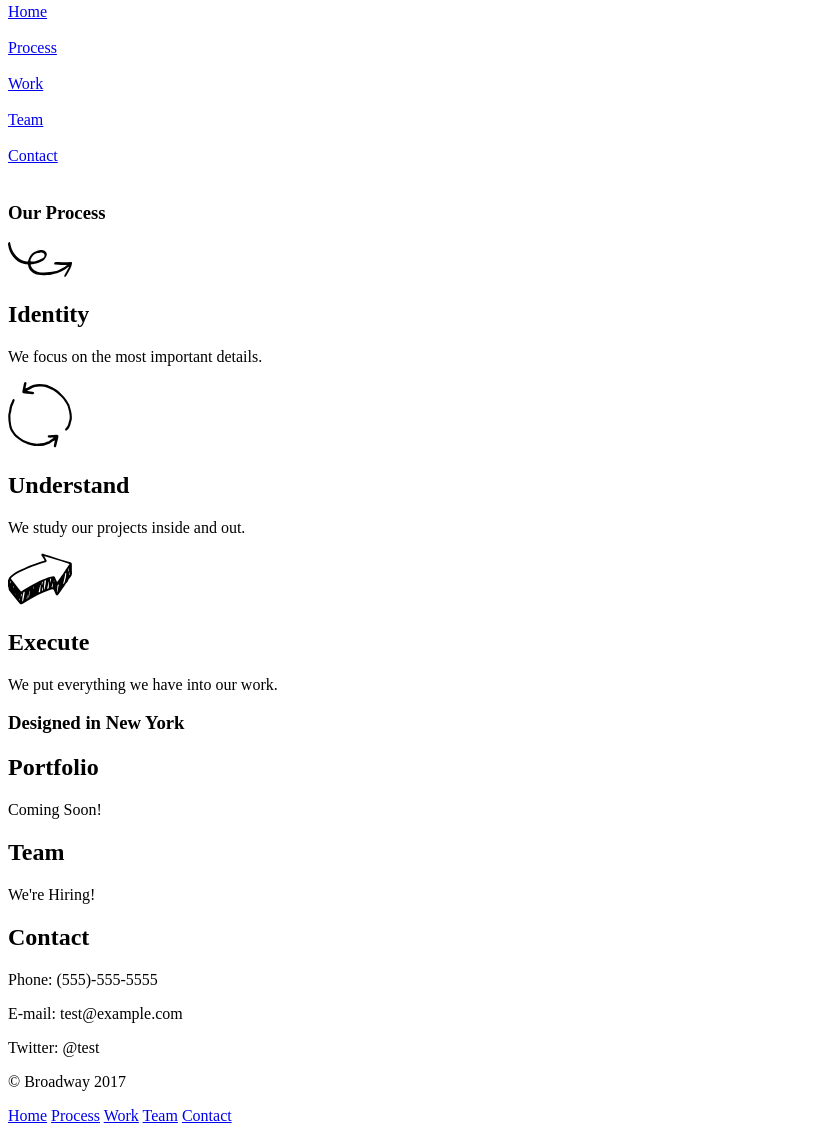
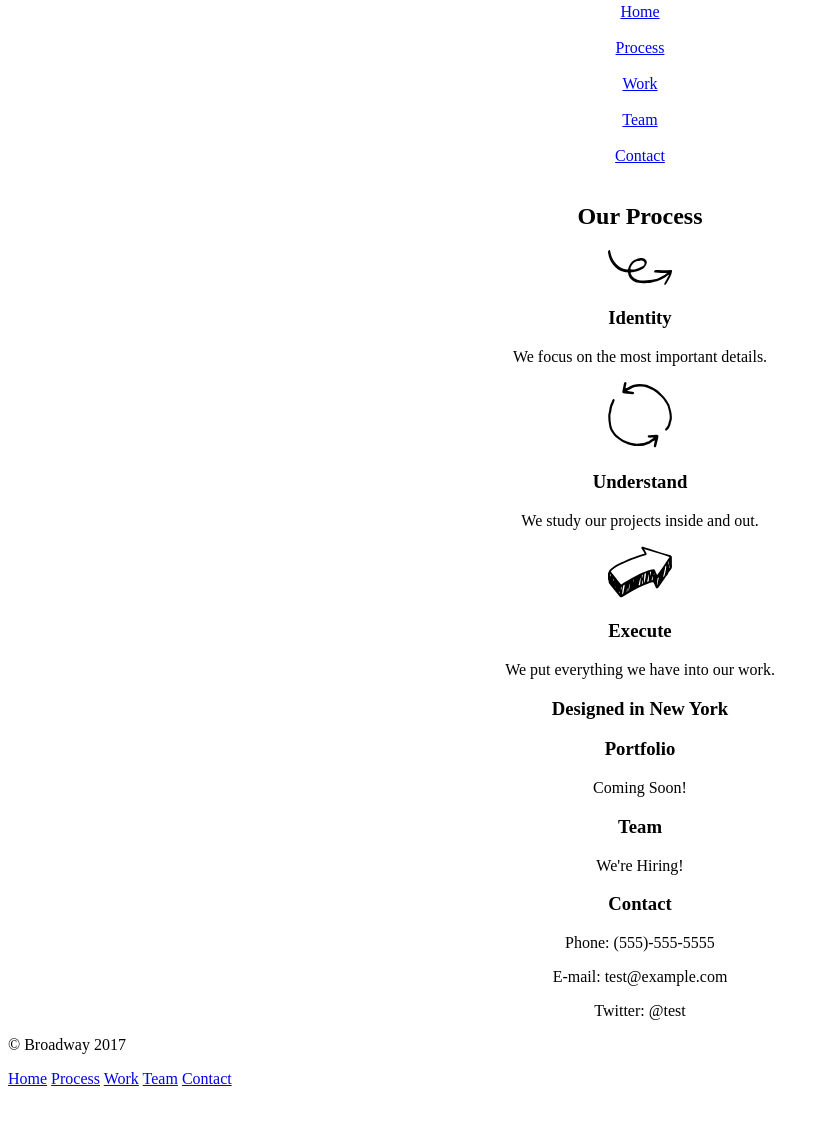
Before and after one commit to igadsden/broadway, a plain HTML site: page index.html in a window 1280 px wide. Shown: the part 77-1210 px from the top of the page, without its empty margins (0-825 px from the left). After the commit the page ends 1173 px from the top, so only its background shows below. Drawn offline with Linux system fonts and the light colour scheme; files whose address does not match are found by name.

Commit message:
6thcommit.

```diff
--- a/index.html
+++ b/index.html
@@ -3,16 +3,20 @@
   <head>
     <meta charset="utf-8">
     <title></title>
+    <link href="./resources/style.css" rel="stylesheet" href="/css/master.css">
+
   </head>
   <body>
 
 <!--Main Heading-->
 
+
+  <div class="Navigation1">
+
   <h1>Broadway Design</h1>
 
 <!--navigation-->
 
-  <div class="Navigation1">
     <a href="https://external-production.codecademy.com/assets/secure/index-e15cd898fa5906b22c02b7fc4cf8e509.html#">Home</a><br><br>
     <a href="https://external-production.codecademy.com/assets/secure/index-e15cd898fa5906b22c02b7fc4cf8e509.html#process">Process</a><br><br>
     <a href="https://external-production.codecademy.com/assets/secure/index-e15cd898fa5906b22c02b7fc4cf8e509.html#work">Work</a><br><br>
@@ -22,7 +26,7 @@
 
 <!--Our Process Heading-->
 
-  <h3>Our Process</h3>
+  <h2>Our Process</h2>
 
 <!--Identity image-->
 
@@ -32,7 +36,7 @@
 
 <!--Identity info-->
 
-  <h2>Identity</h2>
+  <h3>Identity</h3>
     <p>We focus on the most important details.</p>
 
 <!--Understand image-->
@@ -41,7 +45,7 @@
 
 <!--Understand info-->
 
-  <h2>Understand</h2>
+  <h3>Understand</h3>
     <p>We study our projects inside and out.</p>
 
 <!--Execute image-->
@@ -50,7 +54,7 @@
 
 <!--Execute info-->
 
-  <h2>Execute</h2>
+  <h3>Execute</h3>
     <p>We put everything we have into our work.</p>
 
 <!--NewYork Heading-->
@@ -59,13 +63,13 @@
 
 <!--Portfolio,team,contact info-->
 
-  <h2>Portfolio</h2>
+  <h3>Portfolio</h3>
     <p>Coming Soon!</p>
 
-  <h2>Team</h2>
+  <h3>Team</h3>
     <p>We're Hiring!</p>
 
-  <h2>Contact</h2>
+  <h3>Contact</h3>
      <p>Phone: (555)-555-5555</p>
      <p>E-mail: test@example.com</p>
      <p>Twitter: @test</p>
--- a/resources/style.css
+++ b/resources/style.css
@@ -0,0 +1,4 @@
+html {text-align: center;}
+
+.Navigation2 {text-align: left;
+}
```
